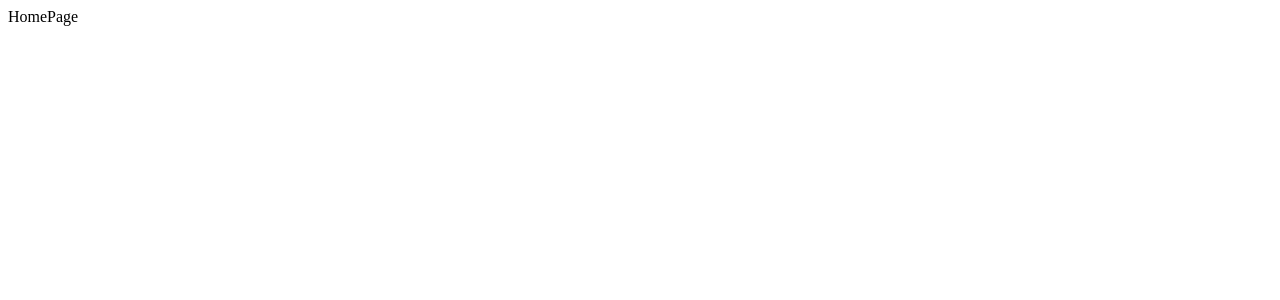
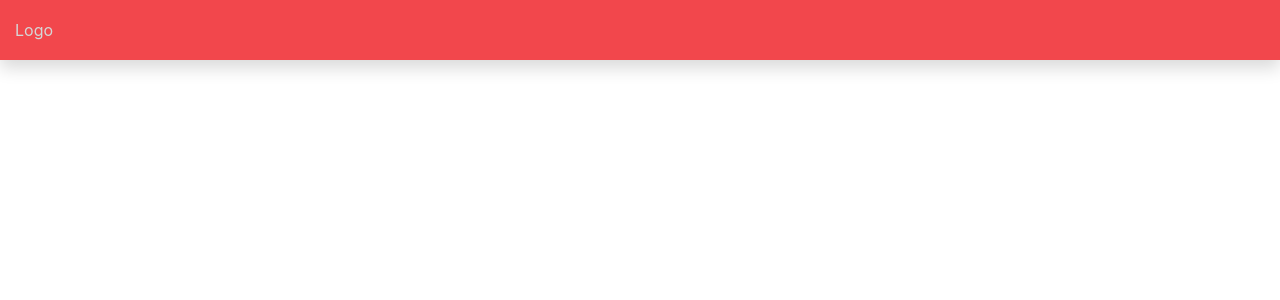
Before and after one commit to Bogutlopezc10/CampiShopWeb, a React (Create React App) app: page / in a window 1280 px wide. Shown: the top 300 px of the page. Built offline with nearby package versions, Linux system fonts and the light colour scheme.

Commit message:
Add header component

```diff
--- a/src/components/App.js
+++ b/src/components/App.js
@@ -1,17 +1,17 @@
 import React from 'react';
 import { Router, Switch, Route } from 'react-router-dom';
 import history from '../history';
+import Header from './Header';
 import HomePage from '../pages/HomePage';
 
 const App = () => {
     return (
       <div>
         <Router history={history}>
-          <div>
+            <Header />
             <Switch>
                 <Route path="/" exact component={HomePage} />
             </Switch>
-          </div>
         </Router>
       </div>
     );
--- /dev/null
+++ b/src/components/Header.css
@@ -0,0 +1,9 @@
+.nav{
+    background-color: #F2474C;
+    height: 60px;
+}
+
+.nav a{
+    text-decoration: none;
+    color: #d6d6d6;
+}
--- /dev/null
+++ b/src/components/Header.js
@@ -0,0 +1,17 @@
+import React from 'react';
+import { Link } from 'react-router-dom';
+import './Header.css';
+
+const Header = () =>{
+    return (
+        <div className="nav shadow align-items-stretch justify-content-between fixed-top">
+            <div className="col-md-12 col-lg d-flex align-items-center justify-content-center justify-content-lg-start">
+                <Link to="/">
+                    Logo
+                </Link>
+            </div>
+        </div>
+    )
+}
+
+export default Header;
--- a/src/index.js
+++ b/src/index.js
@@ -1,5 +1,6 @@
 import React from 'react';
 import ReactDOM from 'react-dom';
+import '../node_modules/bootstrap/dist/css/bootstrap.min.css';
 import { Provider } from 'react-redux';
 import { createStore, applyMiddleware, compose } from 'redux';
 import reduxThunk from 'redux-thunk';
```
